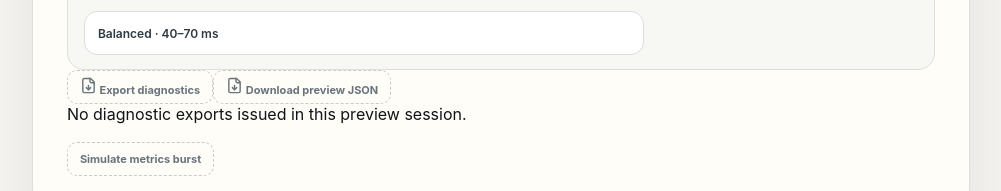
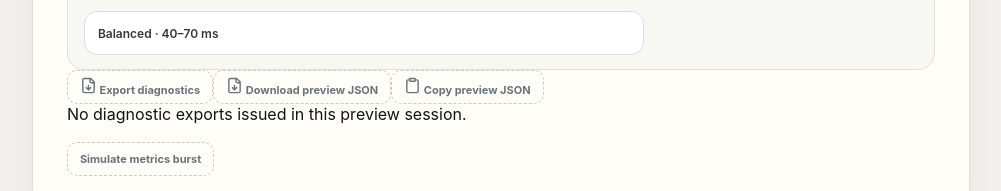
Before and after one commit to sonimesh-labs/sonimesh-dev, a Vue app in the folder apps/desktop-ui/: page / in a window 1280 px wide. Shown: the part 2248-2439 px from the top of the page, without its empty margins (251-1252 px from the left). Built offline with nearby package versions, Linux system fonts and the light colour scheme.

Commit message:
feat(ui): copy preview diagnostics

```diff
--- a/apps/desktop-ui/src/components/DiagnosticsPanel.vue
+++ b/apps/desktop-ui/src/components/DiagnosticsPanel.vue
@@ -1,6 +1,6 @@
 <script setup lang="ts">
 import { computed, ref } from 'vue'
-import { Activity, FileDown, Gauge, Layers, RefreshCcwDot, ShieldCheck, Target, Waves } from '@lucide/vue'
+import { Activity, Clipboard, FileDown, Gauge, Layers, RefreshCcwDot, ShieldCheck, Target, Waves } from '@lucide/vue'
 
 import type { DiagnosticExportReceipt, JitterMode, StreamMetrics } from '../types'
 
@@ -63,11 +63,7 @@ function downloadPreviewDiagnostics() {
     return
   }
 
-  const bundle = JSON.stringify({
-    format: 'sonimesh-preview-diagnostics/v1',
-    metrics: props.metrics,
-    exports: props.diagnosticExports,
-  }, null, 2)
+  const bundle = previewDiagnosticsBundle()
   const url = createObjectUrl.call(URL, new Blob([bundle], { type: 'application/json' }))
   const link = document.createElement('a')
   link.href = url
@@ -76,6 +72,23 @@ function downloadPreviewDiagnostics() {
   link.remove()
   URL.revokeObjectURL(url)
   downloadMessage.value = 'Preview diagnostics downloaded.'
+}
+
+function previewDiagnosticsBundle() {
+  return JSON.stringify({
+    format: 'sonimesh-preview-diagnostics/v1',
+    metrics: props.metrics,
+    exports: props.diagnosticExports,
+  }, null, 2)
+}
+
+async function copyPreviewDiagnostics() {
+  if (!navigator.clipboard?.writeText) {
+    downloadMessage.value = 'Clipboard access is unavailable in this preview.'
+    return
+  }
+  await navigator.clipboard.writeText(previewDiagnosticsBundle())
+  downloadMessage.value = 'Preview diagnostics copied.'
 }
 </script>
 
@@ -193,6 +206,10 @@ function downloadPreviewDiagnostics() {
         <FileDown :size="17" aria-hidden="true" />
         Download preview JSON
       </button>
+      <button class="preview-action" :disabled="busy" @click="copyPreviewDiagnostics">
+        <Clipboard :size="17" aria-hidden="true" />
+        Copy preview JSON
+      </button>
       <p v-if="downloadMessage" role="status">{{ downloadMessage }}</p>
       <ul v-if="diagnosticExports.length > 0" class="export-receipts">
         <li v-for="receipt in diagnosticExports" :key="receipt.sequence">
```
